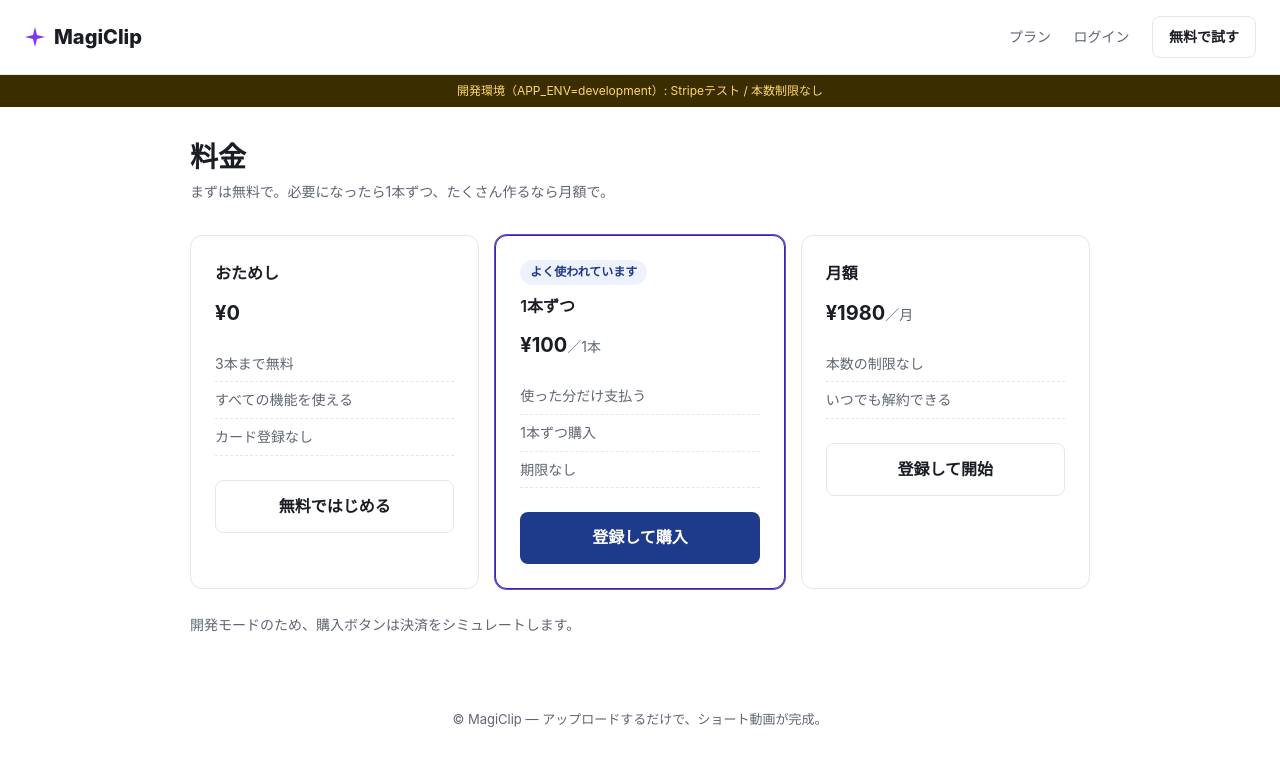
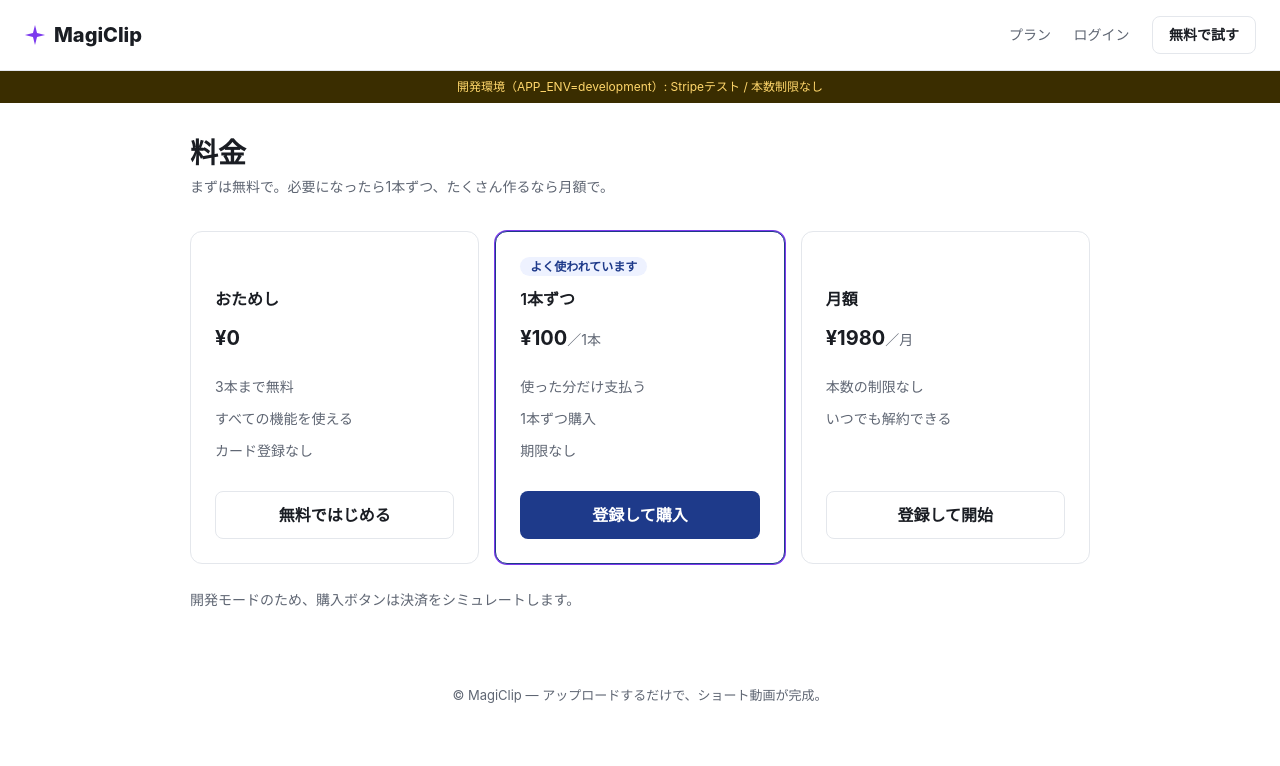
Before and after one commit to harutomurata-piranha/magiclip, a Flask app: page /plans in a window 1280 px wide. Shown: the top 766 px of the page. Run offline with Flask 3, Linux system fonts and the light colour scheme; some libraries are stand-ins or nearby versions.

Commit message:
A-10: 料金カードのCTA位置と高さを揃える（破線の罫線も廃止）
3枚のカードでCTAのY座標と高さがバラついていた原因を2つ特定して直した。
- バッジの有無で上部の高さが変わっていた → 全カードに同じ高さのバッジ帯を置く
- primaryに枠が無く、secondaryだけ1px枠があるため2pxずれていた
  → .btn に border:1px solid transparent を持たせて揃える
  併せて a と button で既定の line-height が違う件も、inline-flex + line-height:1.4 で統一
- 機能リストの破線罫線を廃止（トークンに破線は無く、他画面は実線で不整合。3項目に罫線は不要）
  旧CSS `.plan ul li` の方が詳細度が高く勝っていたため、同じ詳細度で打ち消す

実測（1440px）: CTA上端 487/487/487px、高さ 48/48/48px、カード高 333/333/333px で完全一致。

Co-Authored-By: Claude Opus 4.8 <noreply@anthropic.com>

```diff
--- a/static/style.css
+++ b/static/style.css
@@ -37,7 +37,11 @@
 .theme-light .foot{color:var(--muted)}
 
 /* Button: primary=1画面に1つ / secondary / ghost */
-.theme-light .btn{background:var(--accent);color:#fff;font-weight:700;
+/* a と button で既定の line-height が違い高さがずれるため、揃えてから中央寄せする */
+.theme-light .btn{display:inline-flex;align-items:center;justify-content:center;
+  box-sizing:border-box;line-height:1.4;
+  border:1px solid transparent;   /* secondaryの1px枠と高さを揃える */
+  background:var(--accent);color:#fff;font-weight:700;
   border-radius:var(--r-sm);padding:var(--s3) var(--s5);min-height:44px;font-size:var(--fs-base)}
 .theme-light .btn:hover{transform:none;opacity:.92}
 .theme-light .btn-secondary{background:var(--bg);color:var(--text);
--- a/templates/plans.html
+++ b/templates/plans.html
@@ -9,6 +9,7 @@
   {# 料金カードは「独立して操作できるまとまり」＝Cardの正しい用途。主CTAは推奨プランの1つだけ #}
   <div class="plangrid">
     <div class="plan">
+      <p class="plan-badge"></p>
       <h2>おためし</h2>
       <p class="price">¥0</p>
       <ul>
@@ -24,7 +25,7 @@
     </div>
 
     <div class="plan feat">
-      <p class="plan-badge">よく使われています</p>
+      <p class="plan-badge"><span>よく使われています</span></p>
       <h2>1本ずつ</h2>
       <p class="price">¥{{ cfg.PRICE_PAYG_JPY }}<span>／1本</span></p>
       <ul>
@@ -42,6 +43,7 @@
     </div>
 
     <div class="plan">
+      <p class="plan-badge"></p>
       <h2>月額</h2>
       <p class="price">¥{{ cfg.PRICE_MONTHLY_JPY }}<span>／月</span></p>
       <ul>
@@ -72,16 +74,18 @@
   .plan{display:flex;flex-direction:column;background:var(--bg);
     border:1px solid var(--line);border-radius:var(--r-md);padding:var(--s5)}
   .plan.feat{border-color:var(--accent)}
-  .plan-badge{display:inline-block;align-self:flex-start;color:var(--accent);
-    background:var(--accent-weak);border-radius:999px;padding:2px 10px;
+  /* バッジの有無で上部の高さが変わりCTAの位置がずれていたため、常に同じ高さの帯を確保する */
+  .plan-badge{display:block;min-height:22px;line-height:22px;color:var(--accent);
     font-size:var(--fs-xs);font-weight:600;margin:0 0 var(--s2)}
+  .plan-badge span{background:var(--accent-weak);border-radius:999px;padding:2px 10px}
   .plan h2{font-size:var(--fs-base);font-weight:600;margin:0 0 var(--s2)}
   .price{font-size:var(--fs-lg);font-weight:700;margin:0 0 var(--s4)}
   .price span{font-size:var(--fs-sm);font-weight:400;color:var(--muted)}
+  /* 3項目のリストに罫線は不要（破線はトークンに無く、他画面とも不整合だった） */
   .plan ul{list-style:none;padding:0;margin:0 0 var(--s5);
     color:var(--muted);font-size:var(--fs-sm)}
-  .plan li{padding:var(--s1) 0}
-  .plan form{margin-top:auto}
+  .plan ul li{padding:var(--s1) 0;border:0}   /* 旧CSSの破線罫線を打ち消す（詳細度を合わせる） */
+  .plan form,.plan>.btn{margin-top:auto}   /* CTAをカードの底に揃える */
   .plan .btn{width:100%;text-align:center}
   .plans-note{color:var(--muted);font-size:var(--fs-sm);margin:var(--s5) 0 0}
   @media(max-width:720px){ .plangrid{grid-template-columns:1fr} }
```
